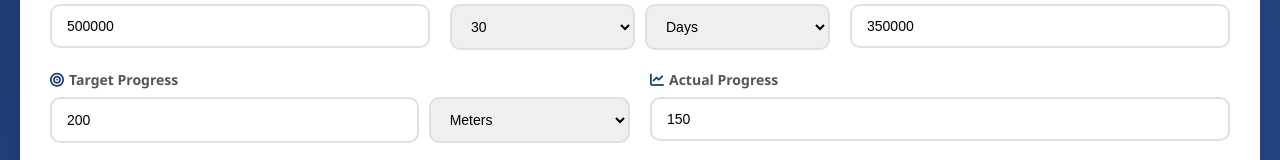
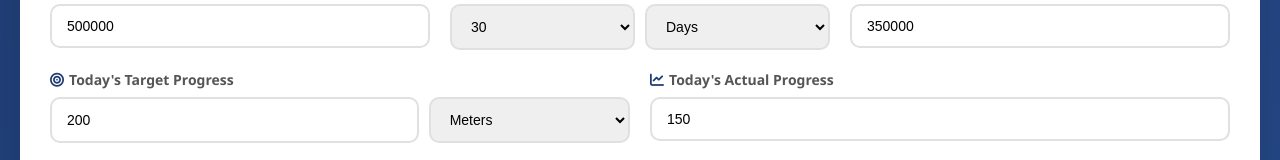
Before and after one commit to Gurure11/project-trackOnpoint, a plain HTML site: page index.html in a window 1280 px wide. Shown: the part 612-772 px from the top of the page. Drawn offline with Linux system fonts and the light colour scheme.

Commit message:
Update index.html

```diff
--- a/index.html
+++ b/index.html
@@ -990,7 +990,7 @@
 
             <div class="form-grid">
                 <div class="form-group">
-                    <label><i class="fas fa-bullseye"></i> Target Progress</label>
+                    <label><i class="fas fa-bullseye"></i>Today's Target Progress</label>
                     <div class="target-group">
                         <input type="number" id="targetValue" placeholder="Value" value="200">
                         <select id="targetMeasure">
@@ -1004,7 +1004,7 @@
                 </div>
 
                 <div class="form-group">
-                    <label><i class="fas fa-chart-line"></i> Actual Progress</label>
+                    <label><i class="fas fa-chart-line"></i>Today's Actual Progress</label>
                     <input type="number" id="actualProgress" placeholder="Enter value" value="150">
                 </div>
             </div>
```
